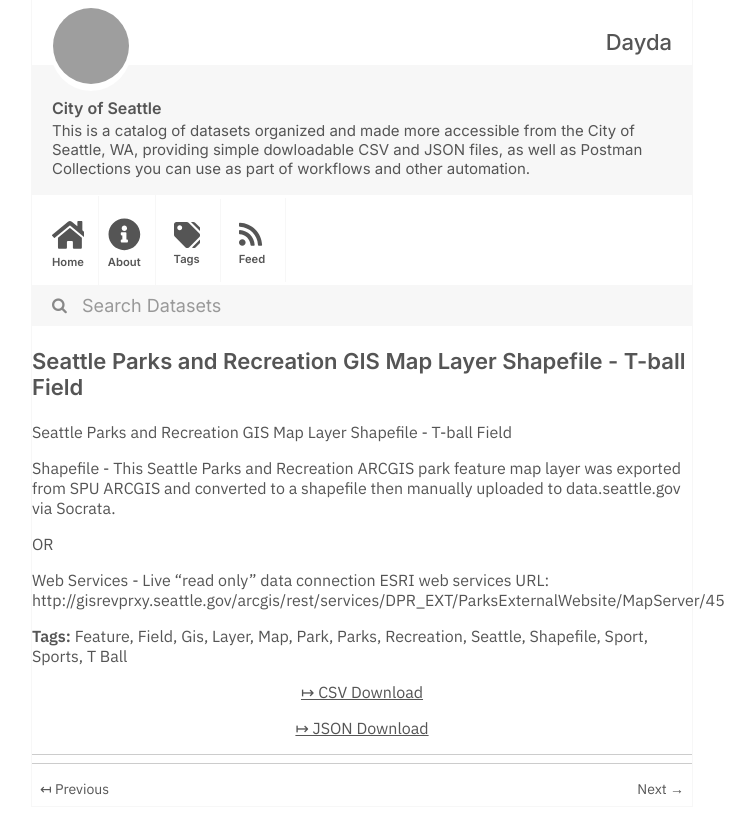
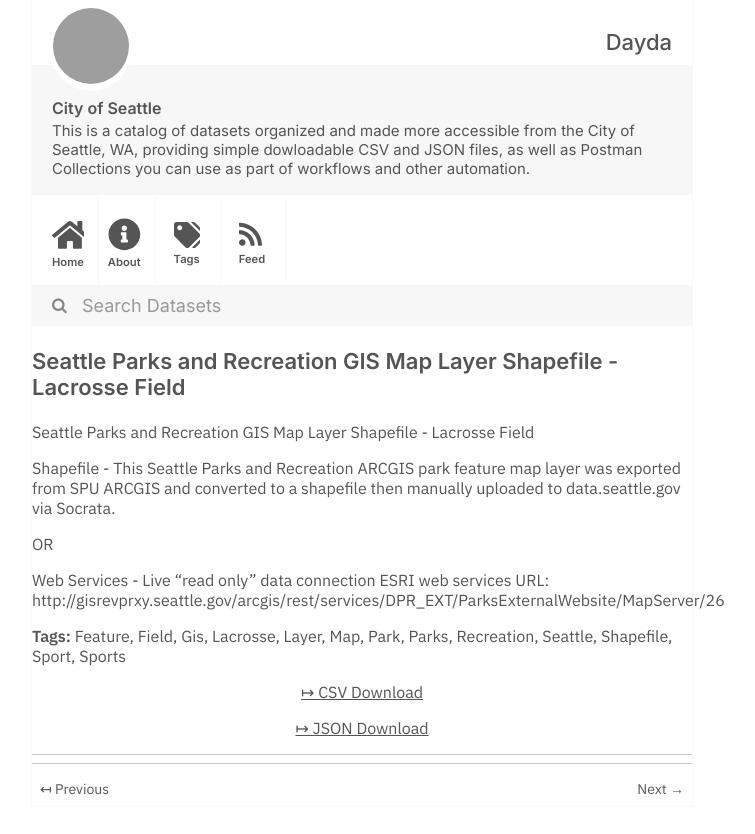
Before and after one commit to dayda-entities/city-of-seattle, a Jekyll site: the page built from _posts/2020-11-10-seattle-parks-and-recreation-g.md, in a window 1280 px wide, cut to the strip 0-834 px from the top of the page. Shown: the whole strip, without its empty margins (278-1033 px from the left). Built offline with Jekyll 4.4.1, drawn with Linux system fonts in a browser that asks for light colours; grey boxes are pictures that could not be loaded.

Commit message:
Publish Data

```diff
--- a/_posts/2020-11-10-seattle-parks-and-recreation-g.md
+++ b/_posts/2020-11-10-seattle-parks-and-recreation-g.md
@@ -1,13 +1,14 @@
 ---
-title: Seattle Parks and Recreation GIS Map Layer Shapefile - T-ball Field
-created: '2020-11-10T16:59:30.809545'
-modified: '2020-11-10T16:59:30.809555'
+title: Seattle Parks and Recreation GIS Map Layer Shapefile - Lacrosse Field
+created: '2020-11-10T16:59:32.053993'
+modified: '2020-11-10T16:59:32.054005'
 state: active
 type: dataset
 tags:
   - Feature
   - Field
   - Gis
+  - Lacrosse
   - Layer
   - Map
   - Park
@@ -17,18 +18,17 @@ tags:
   - Shapefile
   - Sport
   - Sports
-  - T Ball
 groups:
   - Local Government
-csv_url: 'https://data.seattle.gov/api/views/8te8-p8wb/rows.csv?accessType=DOWNLOAD'
-json_url: 'https://data.seattle.gov/api/views/8te8-p8wb/rows.json?accessType=DOWNLOAD'
+csv_url: 'https://data.seattle.gov/api/views/aesr-dg78/rows.csv?accessType=DOWNLOAD'
+json_url: 'https://data.seattle.gov/api/views/aesr-dg78/rows.json?accessType=DOWNLOAD'
 layout: post
 
 ---
-Seattle Parks and Recreation GIS Map Layer Shapefile - T-ball Field
+Seattle Parks and Recreation GIS Map Layer Shapefile - Lacrosse Field
 
 Shapefile - This Seattle Parks and Recreation ARCGIS park feature map layer was exported from SPU ARCGIS and converted to a shapefile then manually uploaded to data.seattle.gov via Socrata.
 
 OR
 
-Web Services - Live "read only" data connection ESRI web services URL: http://gisrevprxy.seattle.gov/arcgis/rest/services/DPR_EXT/ParksExternalWebsite/MapServer/45
+Web Services - Live "read only" data connection ESRI web services URL: http://gisrevprxy.seattle.gov/arcgis/rest/services/DPR_EXT/ParksExternalWebsite/MapServer/26
```
